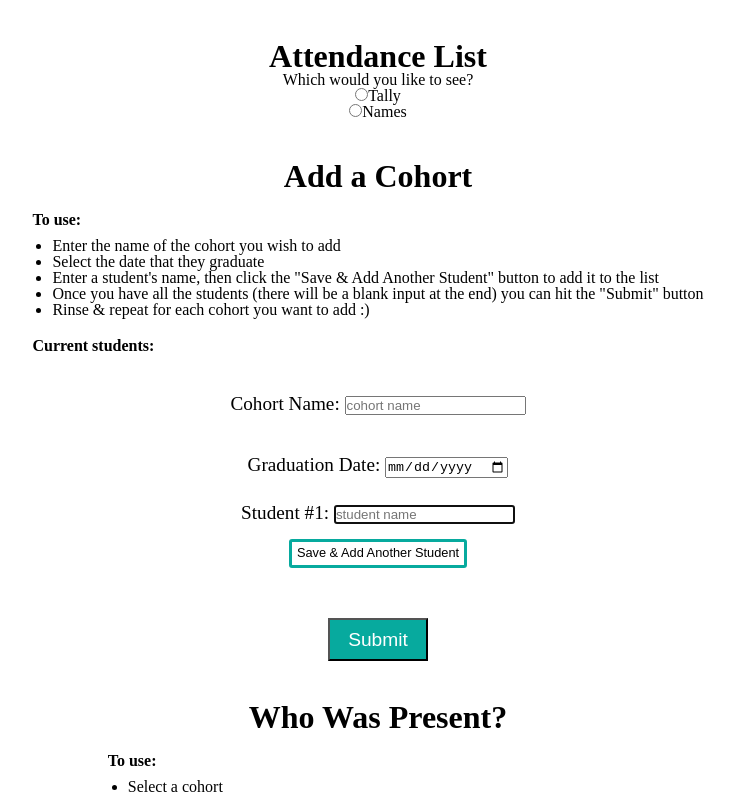
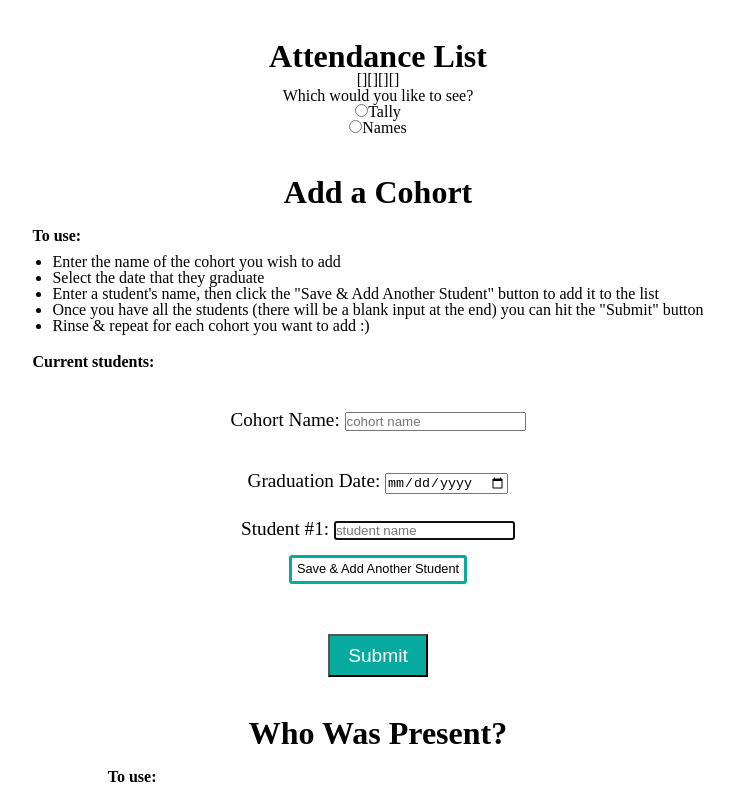
Before and after one commit to AwrenNuit/alum-tracker, a React (Create React App) app: page / in a window 1280 px wide. Shown: the top 794 px of the page, without its empty margins (262-996 px from the left). Built offline with nearby package versions, Linux system fonts and the light colour scheme; no server answers; the database is empty.

Commit message:
set up loose firebase query structure

```diff
--- a/src/components/Attendance/Attendance.js
+++ b/src/components/Attendance/Attendance.js
@@ -1,14 +1,71 @@
-import React, { useState } from 'react';
+import React, { useState, useEffect } from 'react';
 import AttendanceTally from '../AttendanceTally/AttendanceTally';
 import AttendanceNames from '../AttendanceNames/AttendanceNames';
+import { db } from '../../firebase';
+import { useSelector, useDispatch } from 'react-redux';
 
 export default function Attendance() {
 
+  const dispatch = useDispatch();
+  const alumPresentList = useSelector(state => state.alumPresentListReducer);
+  const cohortPresentList = useSelector(state => state.cohortPresentListReducer);
+  const monthList = useSelector(state => state.monthListReducer);
+  const weekList = useSelector(state => state.weekListReducer);
   const [choice, setChoice] = useState('');
+
+  useEffect(()=>{
+    getMonths();
+  }, []);
+
+  async function getMonths() {
+    let alums = [];
+    let cohorts = [];
+    let months = [];
+    let weeks = [];
+
+    await db.ref('scrum').once(`value`, snap => {
+      snap.forEach(child => {
+        months.push(child.key);
+        dispatch({type: `SET_MONTH_LIST`, payload: child.key});
+      });
+    });
+
+    for(let month of months){
+      await db.ref(`scrum/${month}`).once(`value`, snap => {
+        snap.forEach(child => {
+          weeks.push(child.key);
+          dispatch({type: `SET_WEEK_LIST`, payload: child.key});
+        });
+      });
+    }
+
+    for(let i=0; i<weeks.length; i++){
+      await db.ref(`scrum/${months[i]}/${weeks[i]}`).once(`value`, snap => {
+        snap.forEach(child => {
+          cohorts.push(child.key);
+          dispatch({type: `SET_COHORT_PRESENT_LIST`, payload: child.key});
+        });
+      });
+    }
+
+    for(let i=0; i<cohorts.length; i++){
+      await db.ref(`scrum/${months[i]}/${weeks[i]}/${cohorts[i]}`).once(`value`, snap => {
+        snap.forEach(child => {
+          alums.push(child.val());
+          dispatch({type: `SET_ALUM_PRESENT_LIST`, payload: child.val()});
+        });
+      });
+    }
+  }
 
   return(
     <div className="main-container">
       <h1>Attendance List</h1>
+
+      {JSON.stringify(monthList)}
+      {JSON.stringify(weekList)}
+      {JSON.stringify(cohortPresentList)}
+      {JSON.stringify(alumPresentList)}
 
       <div>
         <p>Which would you like to see?</p>
--- a/src/index.js
+++ b/src/index.js
@@ -3,6 +3,17 @@ import ReactDOM from 'react-dom';
 import { createStore, combineReducers } from 'redux';
 import { Provider } from 'react-redux';
 import App from './components/App/App';
+
+const alumPresentListReducer = (state=[], action) => {
+  switch(action.type){
+    case `SET_ALUM_PRESENT_LIST`:
+      return [...state, action.payload];
+    case `CLEAR_ALUM_PRESENT_LIST`:
+      return [];
+    default:
+      return state;
+  }
+}
 
 const cohortListReducer = (state=[], action) => {
   switch(action.type){
@@ -15,9 +26,46 @@ const cohortListReducer = (state=[], action) => {
   }
 }
 
+const cohortPresentListReducer = (state=[], action) => {
+  switch(action.type){
+    case `SET_COHORT_PRESENT_LIST`:
+      return [...state, action.payload];
+    case `CLEAR_COHORT_PRESENT_LIST`:
+      return [];
+    default:
+      return state;
+  }
+}
+
+const monthListReducer = (state=[], action) => {
+  switch(action.type){
+    case `SET_MONTH_LIST`:
+      return [...state, action.payload];
+    case `CLEAR_MONTH_LIST`:
+      return [];
+    default:
+      return state;
+  }
+}
+
+const weekListReducer = (state=[], action) => {
+  switch(action.type){
+    case `SET_WEEK_LIST`:
+      return [...state, action.payload];
+    case `CLEAR_WEEK_LIST`:
+      return [];
+    default:
+      return state;
+  }
+}
+
 const store = createStore(
   combineReducers({
-  cohortListReducer,
+    alumPresentListReducer,
+    cohortListReducer,
+    cohortPresentListReducer,
+    monthListReducer,
+    weekListReducer,
   })
 );
 
```
